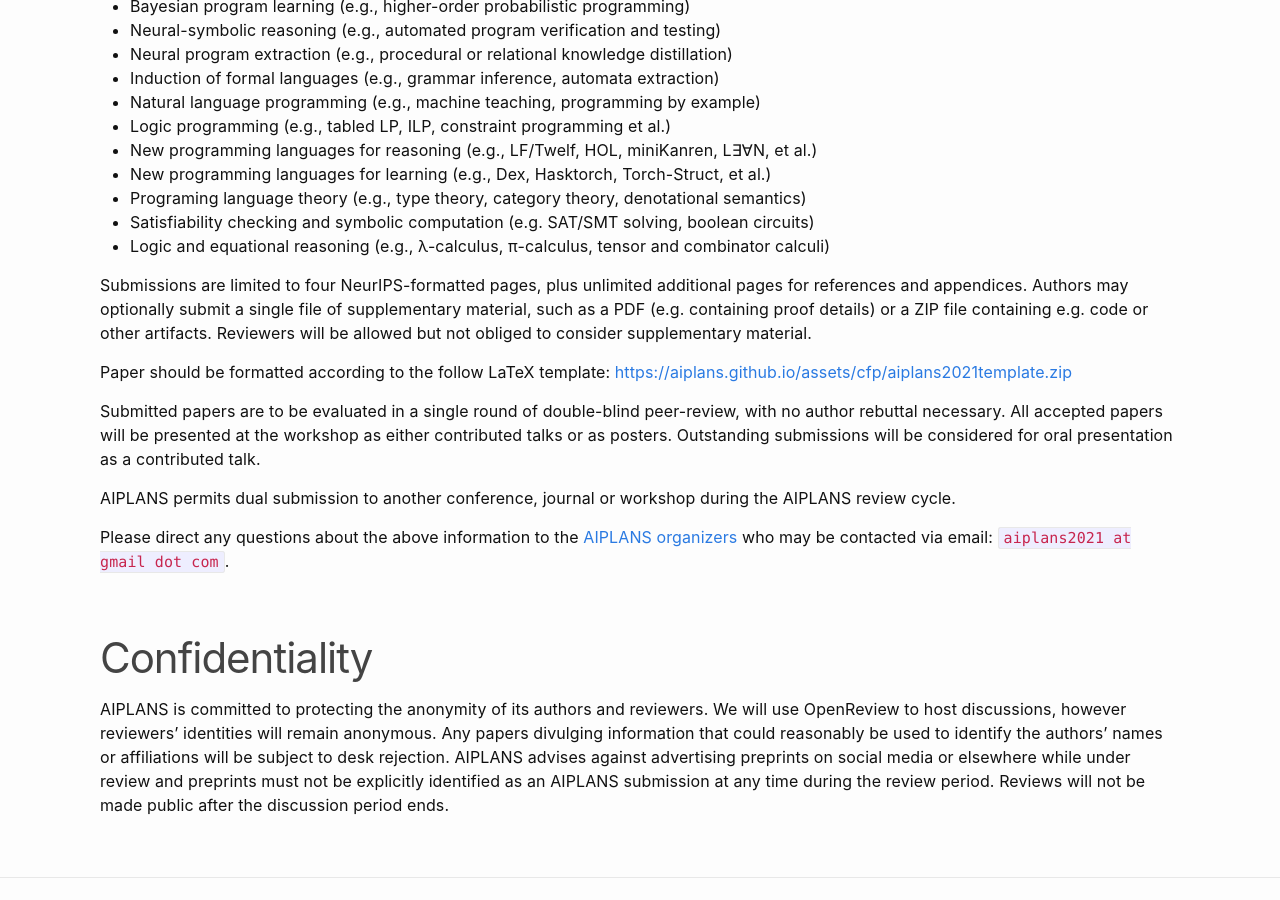
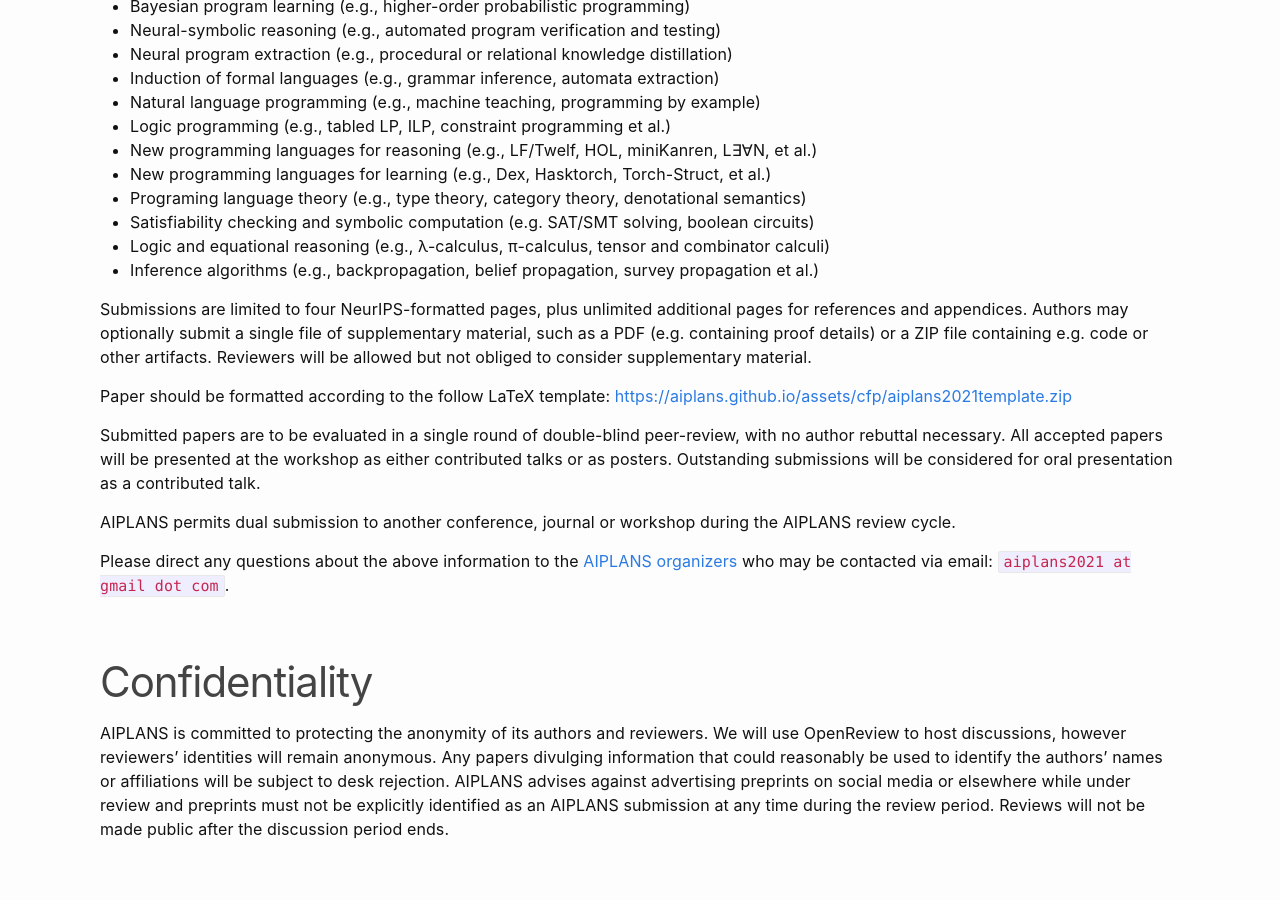
Before and after one commit to aiplans/aiplans.github.io, a Jekyll site: the page built from callforpapers.md, in a window 1280 px wide and 900 px high, scrolled down 934 px. Built offline with Jekyll 4.4.1, drawn with Linux system fonts in a browser that asks for light colours.

Commit message:
message passing algorithms

```diff
--- a/callforpapers.md
+++ b/callforpapers.md
@@ -38,6 +38,7 @@ We invite papers that describe new or existing theory, methodology and/or applic
 * Programing language theory (e.g., type theory, category theory, denotational semantics)
 * Satisfiability checking and symbolic computation (e.g. SAT/SMT solving, boolean circuits)
 * Logic and equational reasoning (e.g., λ-calculus, π-calculus, tensor and combinator calculi)
+* Inference algorithms (e.g., backpropagation, belief propagation, survey propagation et al.)
 
 Submissions are limited to four NeurIPS-formatted pages, plus unlimited additional pages for references and appendices. Authors may optionally submit a single file of supplementary material, such as a PDF (e.g. containing proof details) or a ZIP file containing e.g. code or other artifacts. Reviewers will be allowed but not obliged to consider supplementary material.
 
```
